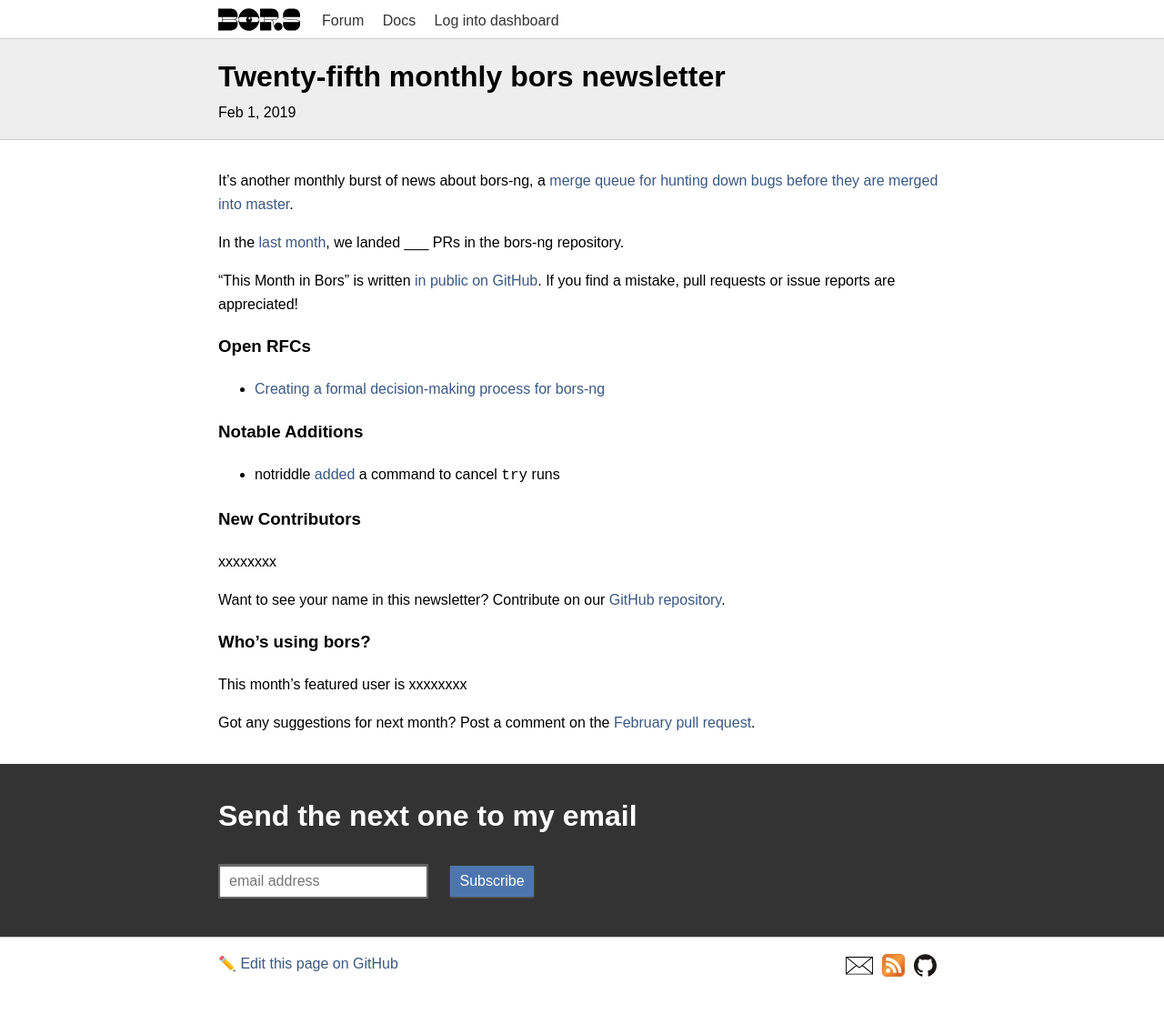
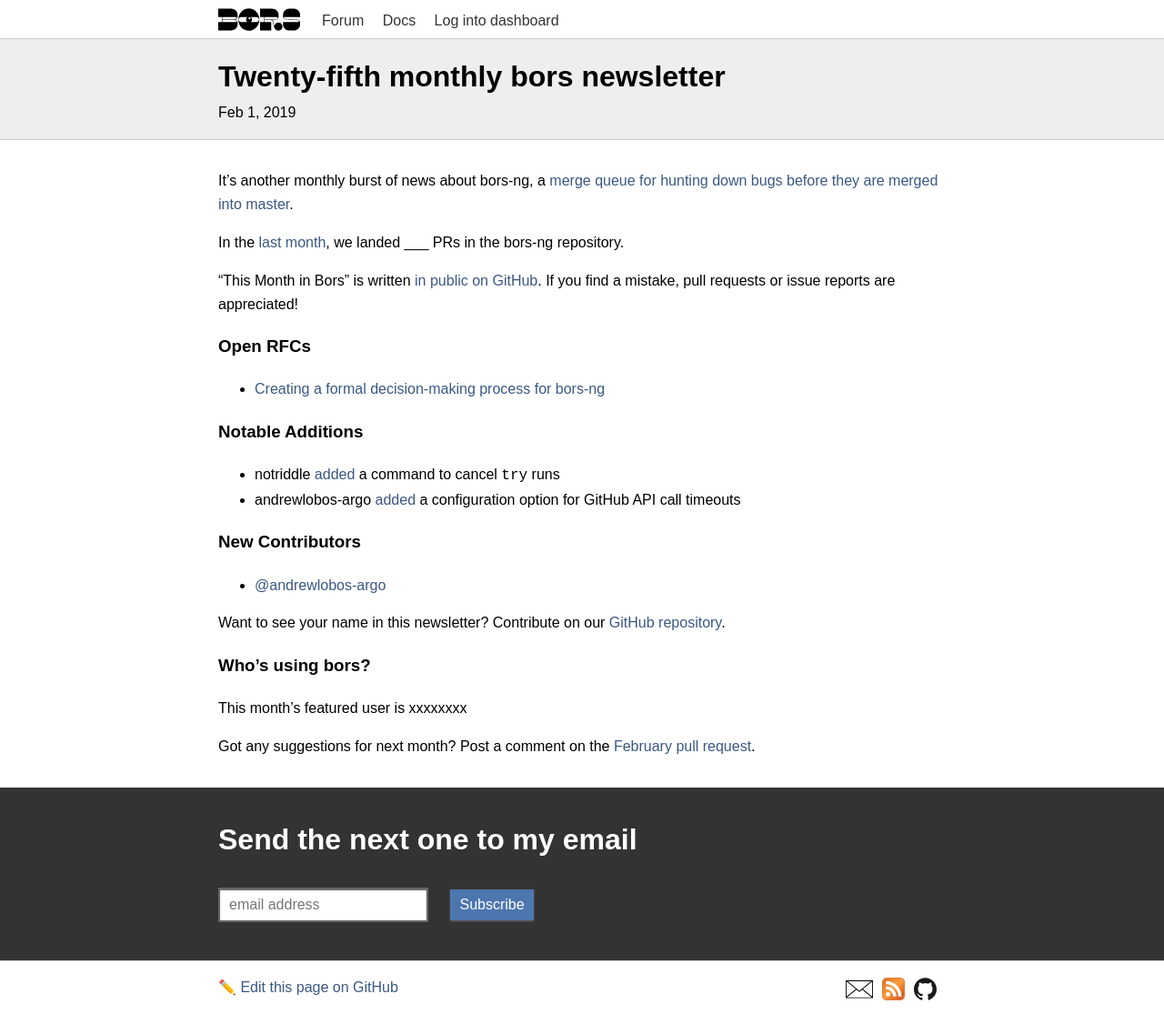
Before and after one commit to bors-ng/bors-ng.github.io, a Jekyll site: the page built from _posts/2019-02-01-tmib-25.md, in a window 1280 px wide. Shown: the whole page at 91% size. Built offline with Jekyll 4.4.1, drawn with Linux system fonts in a browser that asks for light colours; before the commit the page ends 1089 px from its top, so only the background shows below that.

Commit message:
Add bors-ng/bors-ng#580
Add @andrewlobos-argo as new contributor

```diff
--- a/_posts/2019-02-01-tmib-25.md
+++ b/_posts/2019-02-01-tmib-25.md
@@ -25,11 +25,12 @@ If you find a mistake, pull requests or issue reports are appreciated!
 ### Notable Additions
 
 * notriddle [added](https://github.com/bors-ng/bors-ng/pull/570) a command to cancel `try` runs
+* andrewlobos-argo [added](https://github.com/bors-ng/bors-ng/pull/580) a configuration option for GitHub API call timeouts
 
 
 ### New Contributors
 
-xxxxxxxx
+* [@andrewlobos-argo](https://github.com/andrewlobos-argo)
 
 Want to see your name in this newsletter? Contribute on our [GitHub repository](https://github.com/bors-ng/bors-ng).
 
```
